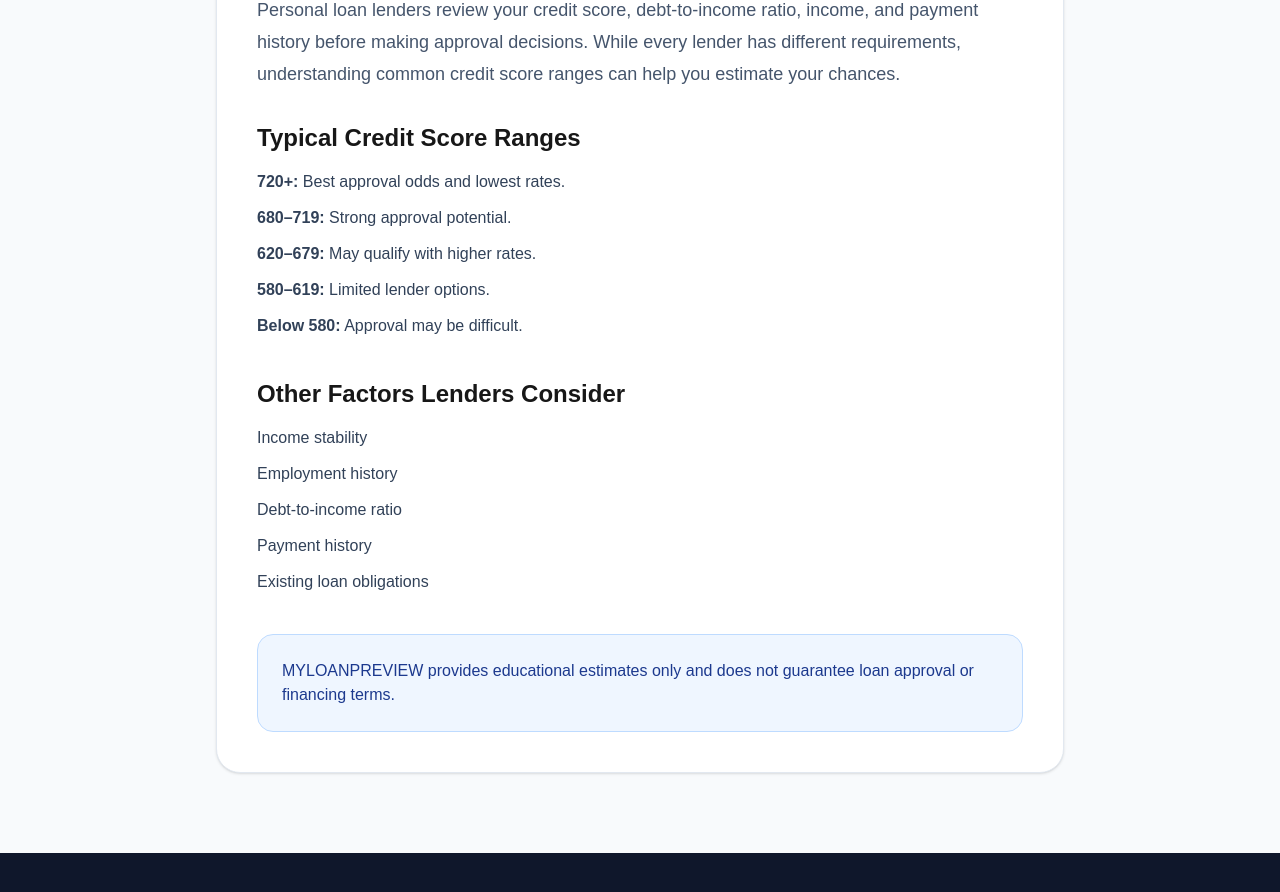
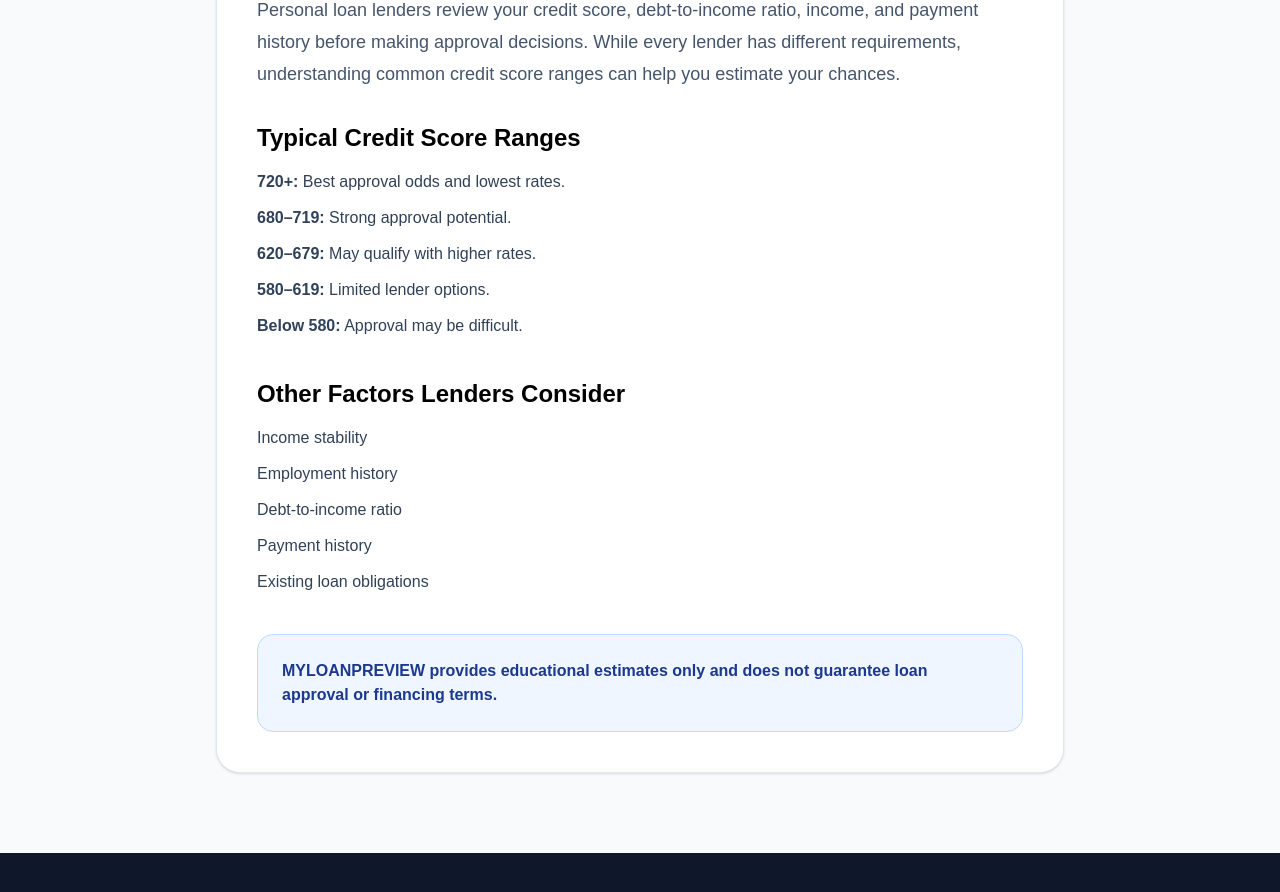
Before and after one commit to 39jorgegonzalez-lab/myloanpreview, a Next.js app: page /personal-loan-credit-score-guide in a window 1280 px wide. Shown: the part 400-1292 px from the top of the page. Built offline with nearby package versions, Linux system fonts and the light colour scheme.

Commit message:
Updated calculators, navbar consistency, disclaimer page, and site improvements

```diff
--- a/app/mortgage-credit-score-guide/page.tsx
+++ b/app/mortgage-credit-score-guide/page.tsx
@@ -25,7 +25,7 @@ export default function MortgageGuide() {
               interest rates.
             </p>
 
-            <h2 className="text-2xl font-bold mb-4">
+            <h2 className="text-black text-2xl font-bold mb-4">
               Common Mortgage Credit Score Benchmarks
             </h2>
 
@@ -37,7 +37,7 @@ export default function MortgageGuide() {
               <li><strong>Below 580:</strong> Approval may be challenging.</li>
             </ul>
 
-            <h2 className="text-2xl font-bold mb-4">
+            <h2 className="text-black text-2xl font-bold mb-4">
               Factors Beyond Credit Score
             </h2>
 
@@ -50,7 +50,7 @@ export default function MortgageGuide() {
             </ul>
 
             <div className="bg-blue-50 border border-blue-200 rounded-2xl p-6">
-              <p className="text-blue-900">
+              <p className="text-blue-900 font-bold">
                 Loan approval requirements vary by lender and program.
                 Information on MYLOANPREVIEW is educational only.
               </p>
--- a/app/personal-loan-credit-score-guide/page.tsx
+++ b/app/personal-loan-credit-score-guide/page.tsx
@@ -26,7 +26,7 @@ export default function PersonalLoanGuide() {
               your chances.
             </p>
 
-            <h2 className="text-2xl font-bold mb-4">
+            <h2 className="text-black text-2xl font-bold mb-4">
               Typical Credit Score Ranges
             </h2>
 
@@ -38,7 +38,7 @@ export default function PersonalLoanGuide() {
               <li><strong>Below 580:</strong> Approval may be difficult.</li>
             </ul>
 
-            <h2 className="text-2xl font-bold mb-4">
+            <h2 className="text-black text-2xl font-bold mb-4">
               Other Factors Lenders Consider
             </h2>
 
@@ -51,7 +51,7 @@ export default function PersonalLoanGuide() {
             </ul>
 
             <div className="bg-blue-50 border border-blue-200 rounded-2xl p-6">
-              <p className="text-blue-900">
+              <p className="text-blue-900 font-bold">
                 MYLOANPREVIEW provides educational estimates only and does not
                 guarantee loan approval or financing terms.
               </p>
```
